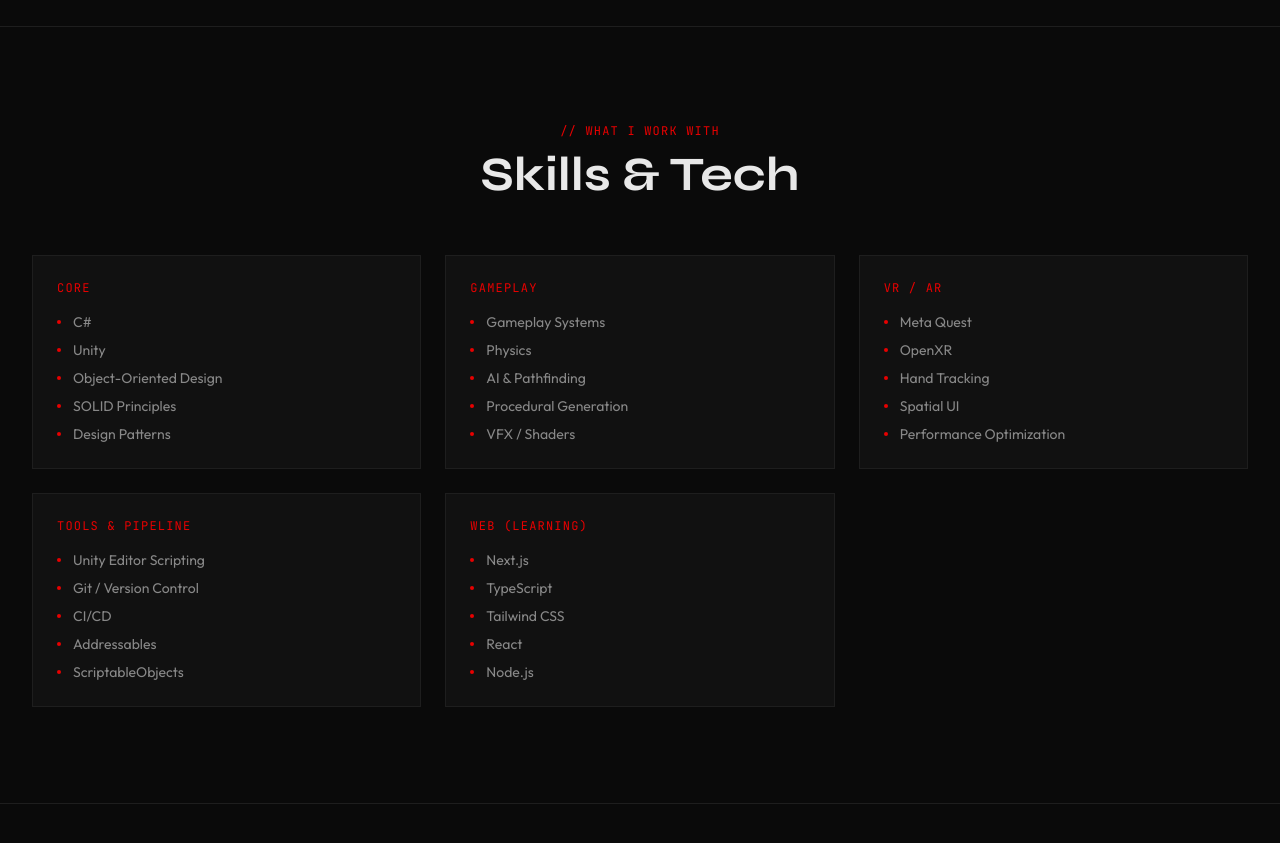
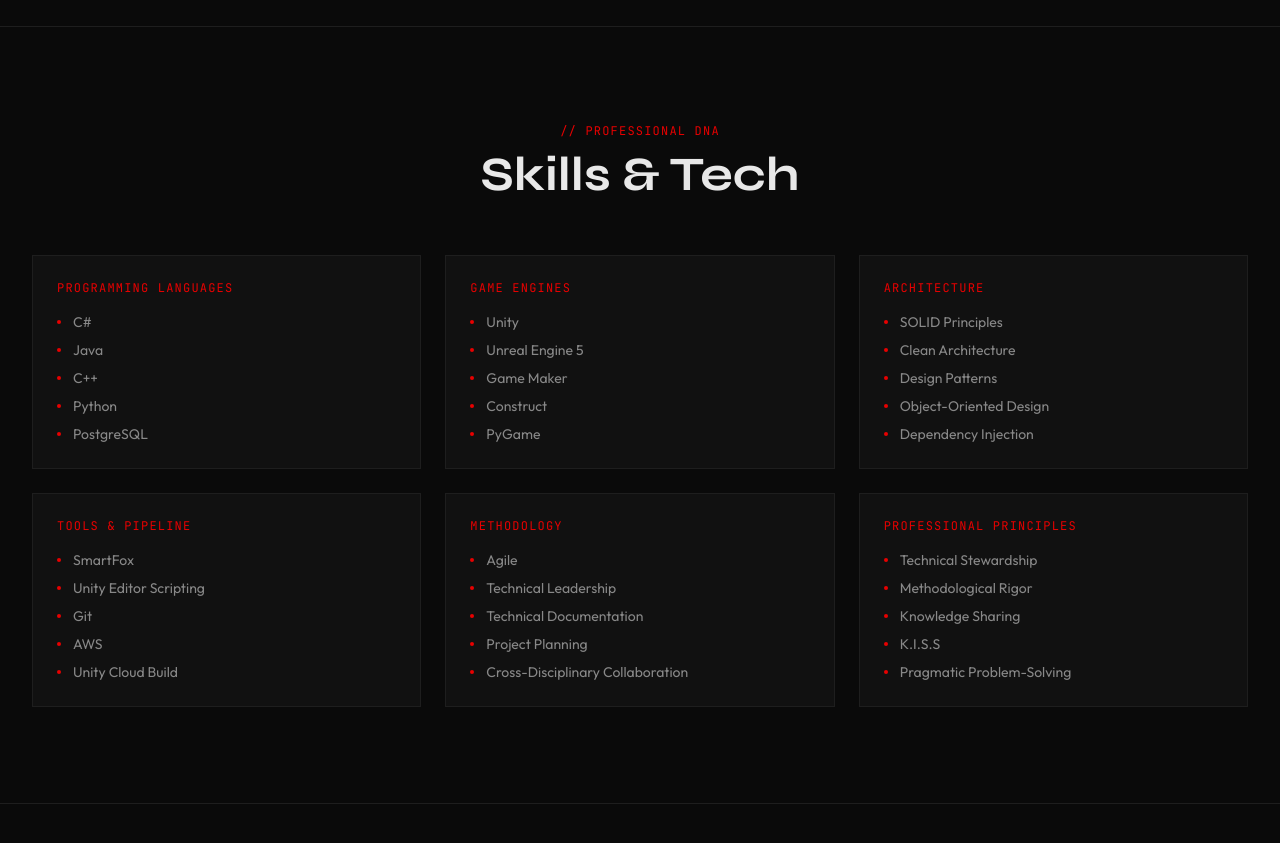
Before and after one commit to FedeJIS/gamedev-portfolio, a Next.js app: page / in a window 1280 px wide. Shown: the part 2700-3543 px from the top of the page. Built offline with nearby package versions, Linux system fonts and the light colour scheme.

Commit message:
[U] Updated with improved information about my skills

```diff
--- a/src/components/SkillsSection.tsx
+++ b/src/components/SkillsSection.tsx
@@ -1,24 +1,34 @@
 const skillGroups = [
   {
-    category: "Core",
-    skills: ["C#", "Unity", "Object-Oriented Design", "SOLID Principles", "Design Patterns"],
+    category: "Programming Languages",
+    skills: ["C#", "Java", "C++", "Python", "PostgreSQL"],
   },
   {
-    category: "Gameplay",
-    skills: ["Gameplay Systems", "Physics", "AI & Pathfinding", "Procedural Generation", "VFX / Shaders"],
+    category: "Game Engines",
+    skills: ["Unity", "Unreal Engine 5", "Game Maker", "Construct", "PyGame"],
   },
   {
-    category: "VR / AR",
-    skills: ["Meta Quest", "OpenXR", "Hand Tracking", "Spatial UI", "Performance Optimization"],
+    category: "Architecture",
+    skills: ["SOLID Principles", "Clean Architecture", "Design Patterns", "Object-Oriented Design", "Dependency Injection"],
   },
   {
     category: "Tools & Pipeline",
-    skills: ["Unity Editor Scripting", "Git / Version Control", "CI/CD", "Addressables", "ScriptableObjects"],
+    skills: ["SmartFox", "Unity Editor Scripting", "Git", "AWS", "Unity Cloud Build"],
   },
   {
-    category: "Web (Learning)",
-    skills: ["Next.js", "TypeScript", "Tailwind CSS", "React", "Node.js"],
+    category: "Methodology",
+    skills: ["Agile", "Technical Leadership", "Technical Documentation", "Project Planning", "Cross-Disciplinary Collaboration"],
   },
+  {
+    category: "Professional Principles",
+    skills: [
+      "Technical Stewardship",
+      "Methodological Rigor",
+      "Knowledge Sharing",
+      "K.I.S.S",
+      "Pragmatic Problem-Solving"
+    ],
+  }
 ];
 
 export default function SkillsSection() {
@@ -26,7 +36,7 @@
     <section id="skills" className="max-w-7xl mx-auto px-8 py-24 border-t border-border text-center">
       <div className="mb-14 flex flex-col items-center">
         <p className="font-mono text-xs text-accent tracking-widest uppercase mb-3">
-          // What I work with
+          // Professional DNA
         </p>
         <h2 className="font-display font-bold text-4xl md:text-5xl text-text">
           Skills & Tech
```
